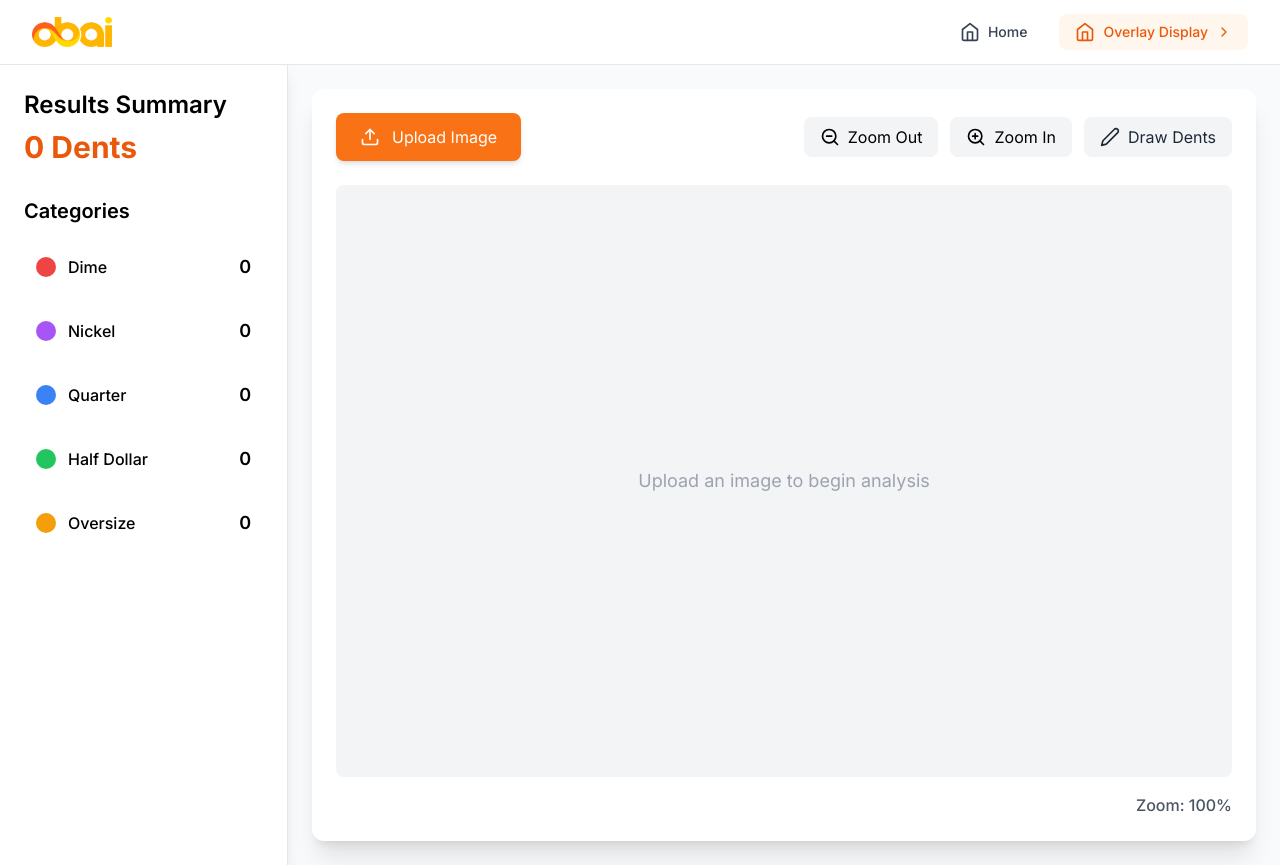
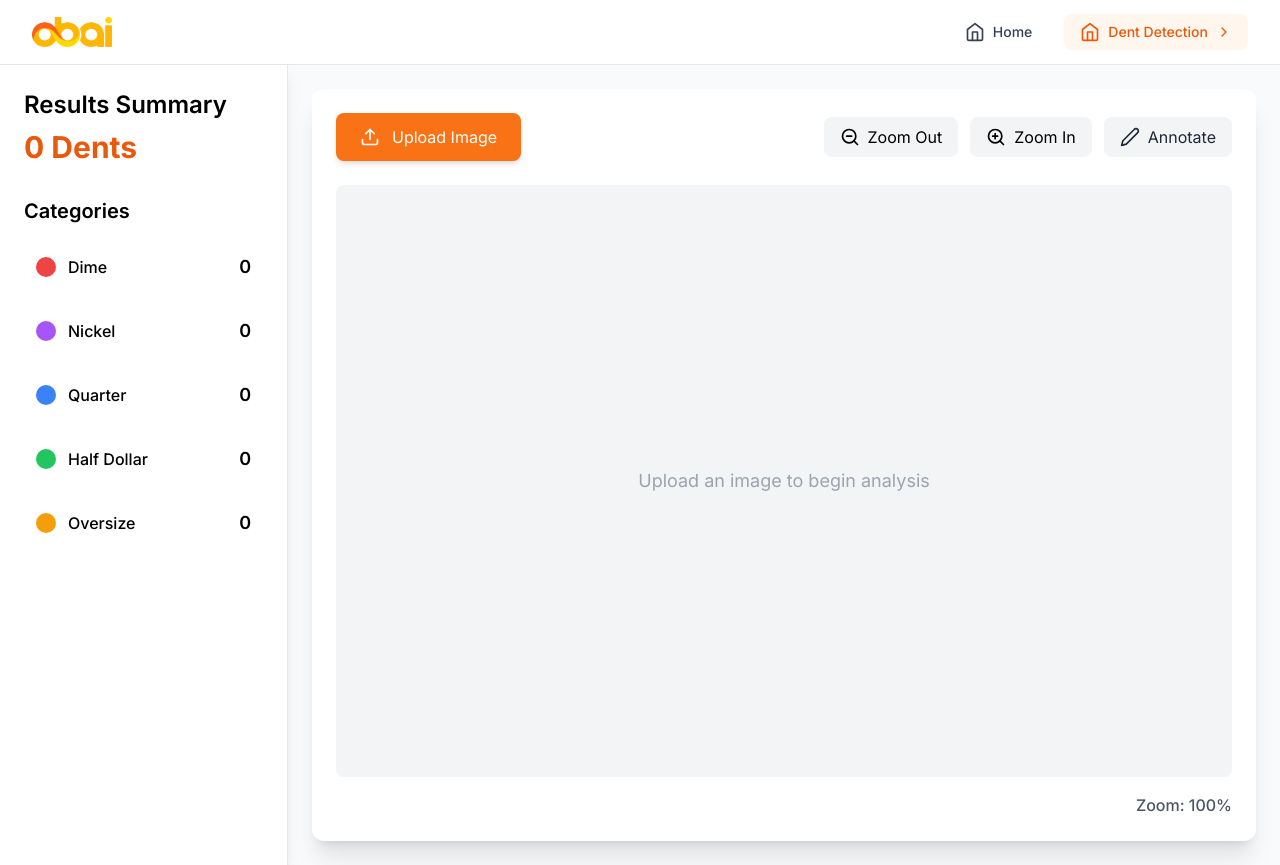
Before and after one commit to DevTaiwo18/Dent-labeling-tool, a React (Vite) app: page /display in a window 1280 px wide. Built offline with nearby package versions, Linux system fonts and the light colour scheme.

Commit message:
Make some changes

```diff
--- a/src/App.jsx
+++ b/src/App.jsx
@@ -41,7 +41,7 @@ const MobileNav = ({ isOpen, setIsOpen }) => (
       </div>
       <nav className="flex flex-col gap-2 p-4">
         <NavLink to="/" icon={Home}>Home</NavLink>
-        <NavLink to="/display" icon={Home}>Overlay Display</NavLink>
+        <NavLink to="/display" icon={Home}>Dent Detection</NavLink>
       </nav>
     </div>
     <div
@@ -70,7 +70,7 @@ function Navigation() {
           {/* Desktop Navigation */}
           <div className="hidden md:flex md:space-x-4">
             <NavLink to="/" icon={Home}>Home</NavLink>
-            <NavLink to="/display" icon={Home}>Overlay Display</NavLink>
+            <NavLink to="/display" icon={Home}>Dent Detection</NavLink>
           </div>
 
           {/* Mobile menu button */}
--- a/src/components/DentDetection.jsx
+++ b/src/components/DentDetection.jsx
@@ -1027,7 +1027,7 @@ const DentDetection = () => {
                                         : 'bg-gray-100 text-gray-800 hover:bg-gray-200'}`}
                             >
                                 <Edit2 className="w-5 h-5" />
-                                {isDrawingMode ? 'Exit Drawing' : 'Draw Dents'}
+                                {isDrawingMode ? 'Exit  Annotate' : 'Annotate'}
                             </button>
                             {isDrawingMode && (
                                 <button
```
